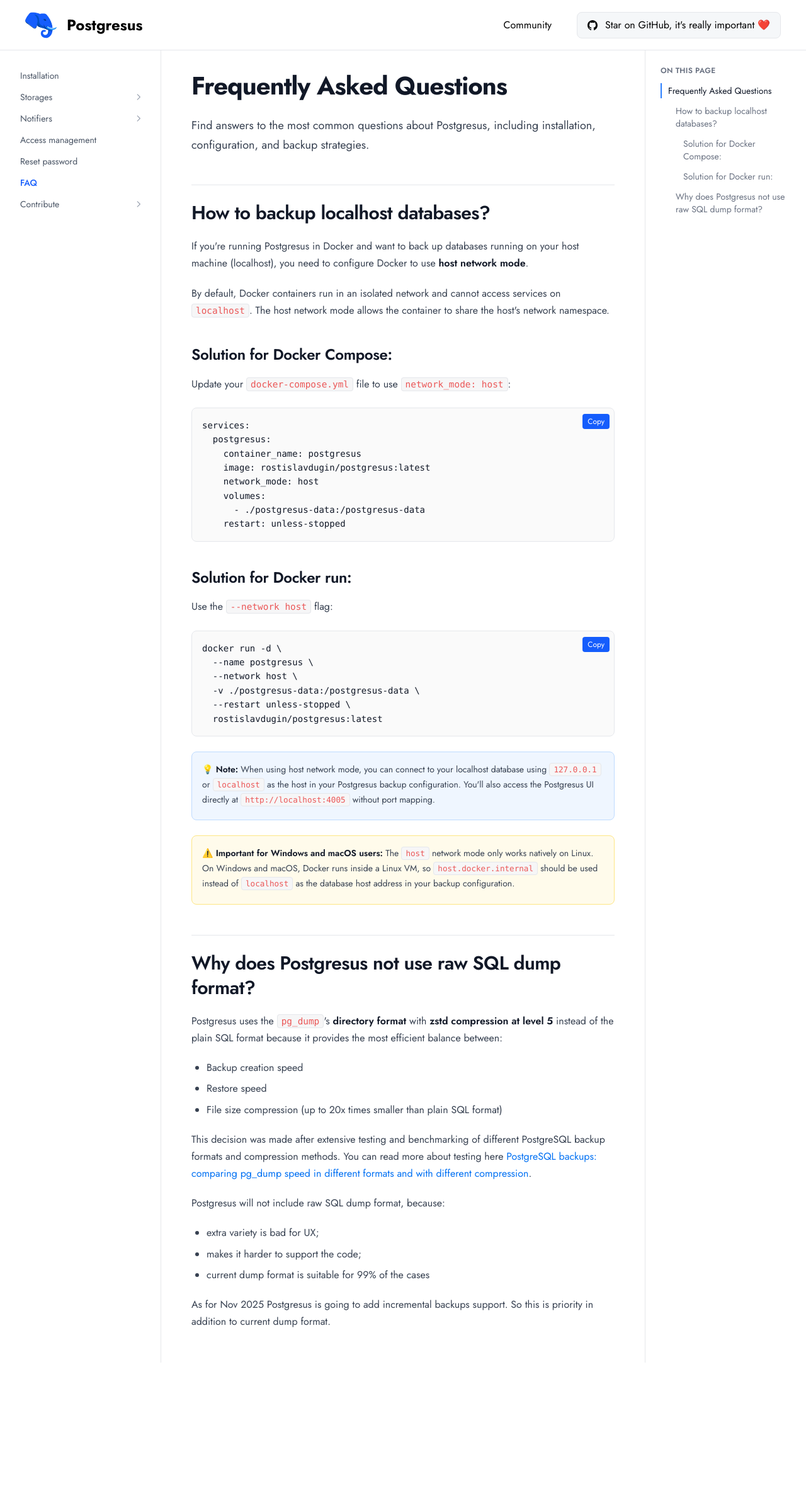
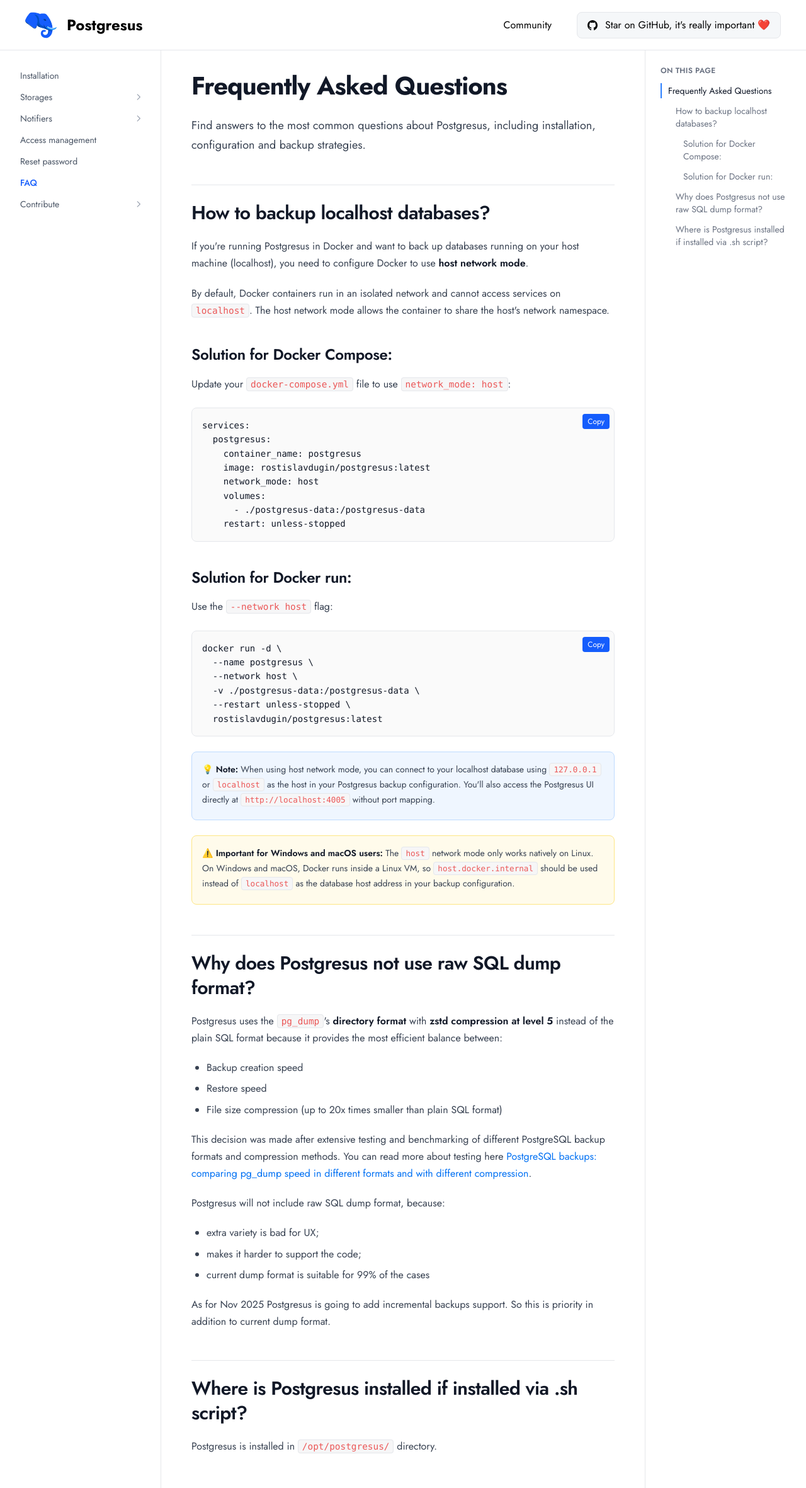
Before and after one commit to RostislavDugin/postgresus, a Next.js app: page /faq in a window 1280 px wide. Shown: the whole page at 63% size. Before the commit the page ends 2163 px from the top, so only its background shows below. Built offline with nearby package versions, Linux system fonts and the light colour scheme.

Commit message:
update faq

```diff
--- a/app/faq/page.tsx
+++ b/app/faq/page.tsx
@@ -77,7 +77,15 @@
                 name: "Why does Postgresus not use raw SQL dump format?",
                 acceptedAnswer: {
                   "@type": "Answer",
-                  text: "Postgresus uses the directory format with zstd compression because it provides the most efficient backup and restore speed after extensive testing. The directory format with zstd compression level 5 offers the optimal balance between backup creation speed, restore speed, and file size.",
+                  text: "Postgresus uses the directory format with zstd compression because it provides the most efficient backup and restore speed after extensive testing. The directory format with zstd compression level 5 offers the optimal balance between backup creation speed, restore speed and file size.",
+                },
+              },
+              {
+                "@type": "Question",
+                name: "Where is Postgresus installed?",
+                acceptedAnswer: {
+                  "@type": "Answer",
+                  text: "Postgresus is installed in /opt/postgresus/",
                 },
               },
             ],
@@ -99,7 +107,7 @@
 
               <p className="text-lg text-gray-700">
                 Find answers to the most common questions about Postgresus,
-                including installation, configuration, and backup strategies.
+                including installation, configuration and backup strategies.
               </p>
 
               <h2 id="how-to-backup-localhost">
@@ -220,6 +228,15 @@
                 As for Nov 2025 Postgresus is going to add incremental backups
                 support. So this is priority in addition to current dump format.
               </p>
+
+              <h2 id="installation-directory">
+                Where is Postgresus installed if installed via .sh script?
+              </h2>
+
+              <p>
+                Postgresus is installed in <code>/opt/postgresus/</code>{" "}
+                directory.
+              </p>
             </article>
           </div>
         </main>
--- a/app/page.tsx
+++ b/app/page.tsx
@@ -879,7 +879,7 @@
             </p>
             <div className="max-w-[800px]">
               <LiteYouTubeEmbed
-                videoId="1qsAnijJfJE"
+                videoId="KaNLPkuu03M"
                 title="How to install Postgresus on VPS"
                 thumbnailSrc="/images/index/how-to-install-preview.png"
               />
```
